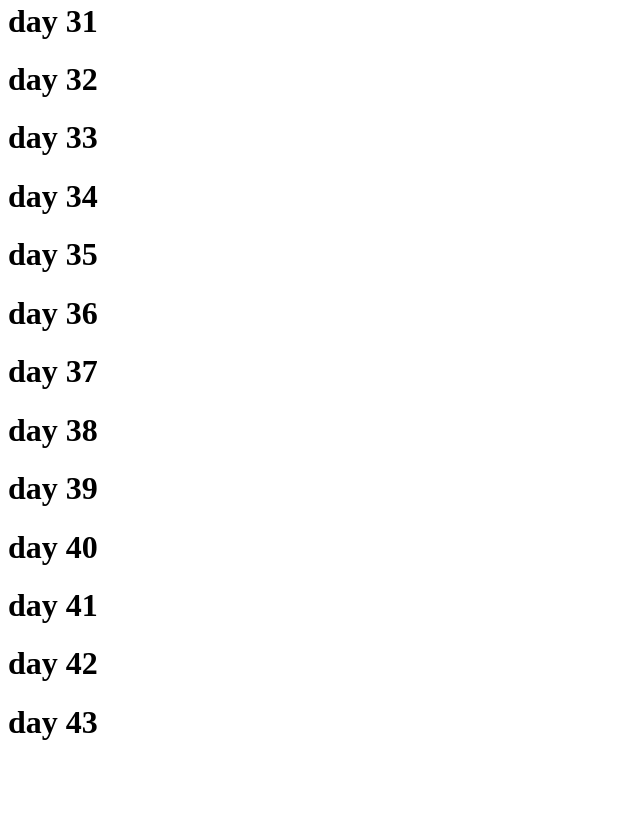
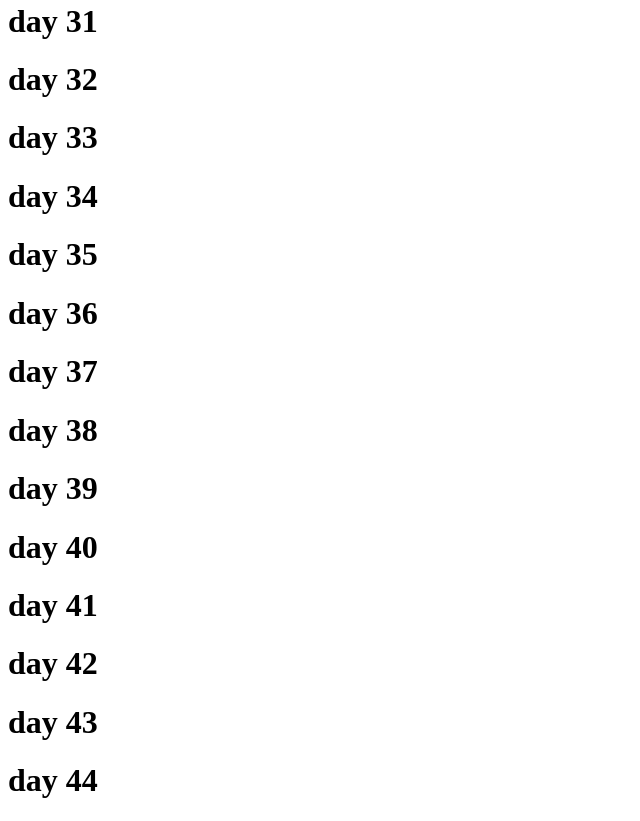
Before and after one commit to rahmanovdev/30Github, a plain HTML site: page index.html in a window 1280 px wide. Shown: the part 1772-2593 px from the top of the page, without its empty margins (0-640 px from the left). Before the commit the page ends 2534 px from the top, so only its background shows below. Drawn offline with Linux system fonts and the light colour scheme.

Commit message:
feat: add

```diff
--- a/index.html
+++ b/index.html
@@ -49,5 +49,6 @@
       <h1>day 41</h1>
       <h1>day 42</h1>
       <h1>day 43</h1>
+      <h1>day 44</h1>
   </body>
 </html>
```
